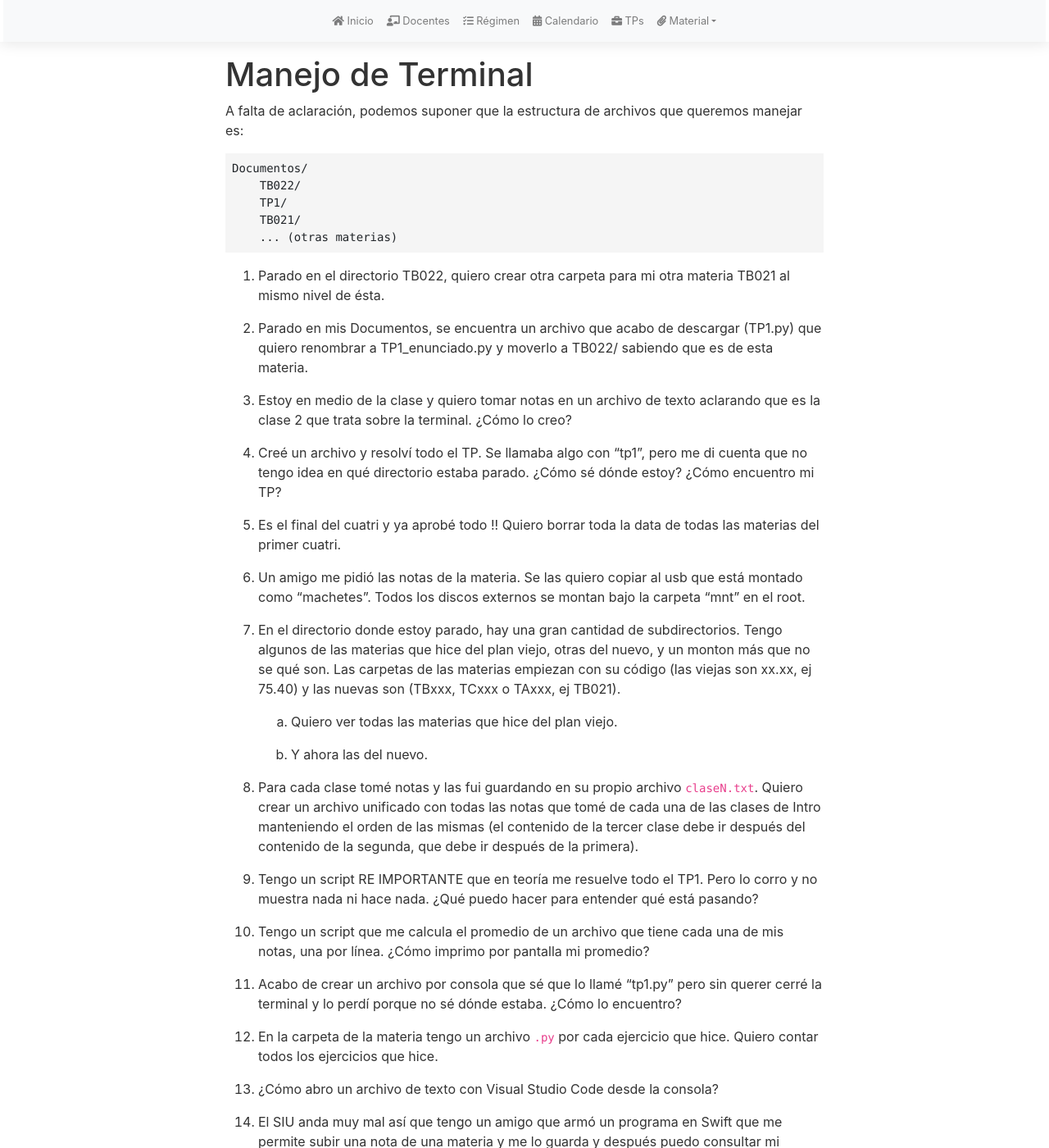
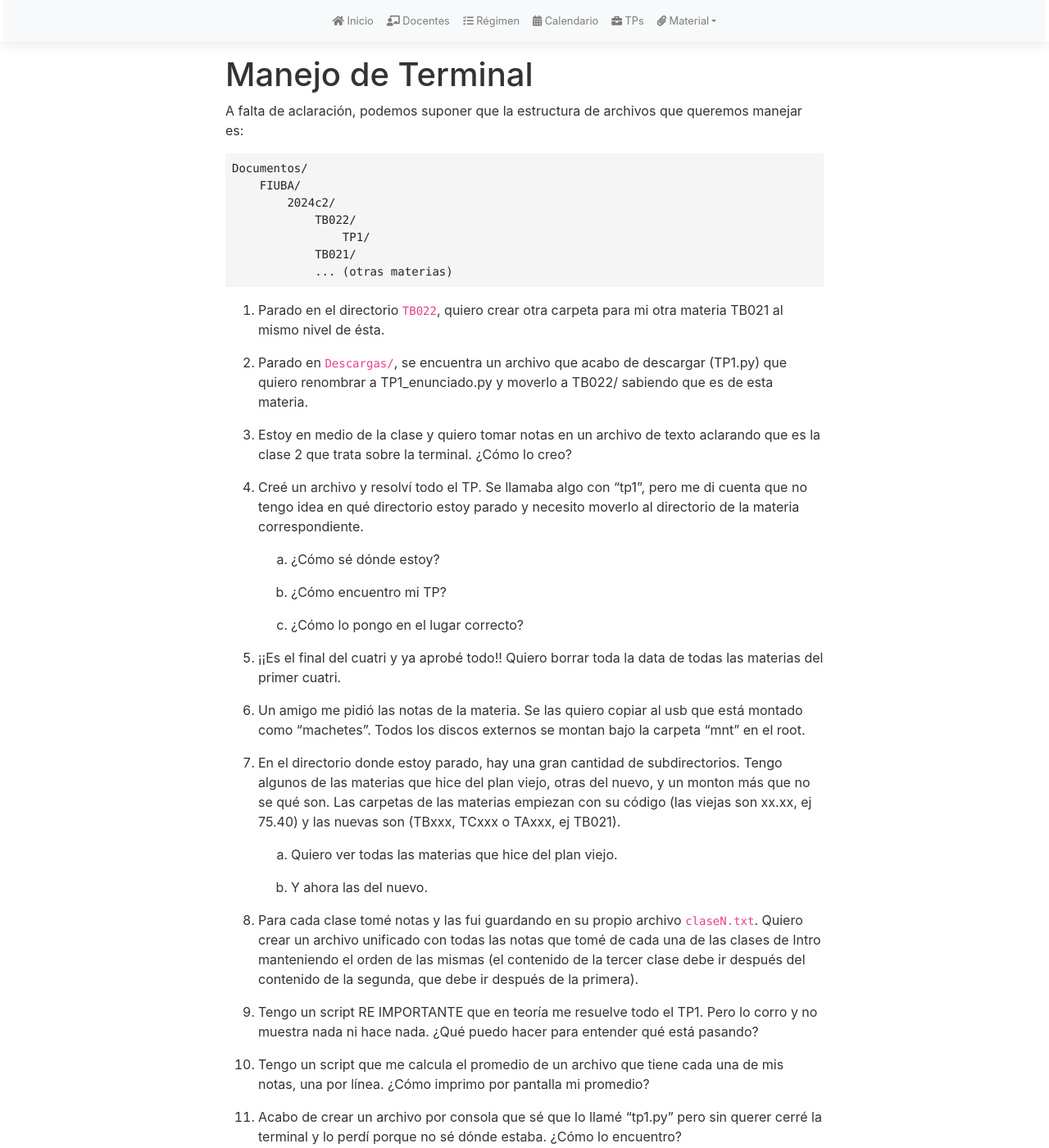
Before and after one commit to intro-tb022/intro, a Jekyll site: the page built from material/guias/terminal.md, in a window 1280 px wide and 1400 px high. Shown: the whole window at 82% size. Built offline with Jekyll 4.4.1, drawn with Linux system fonts in a browser that asks for light colours; nearby versions of some CDN libraries; our own code applies the rules of GitHub Pages for plain Markdown files; some of the changed text lies outside the part shown.

Commit message:
Fixes on enunciados de ejercicios

````diff
--- a/material/guias/terminal.md
+++ b/material/guias/terminal.md
@@ -3,22 +3,31 @@
 A falta de aclaración, podemos suponer que la estructura de archivos que queremos manejar es:
 ```
 Documentos/
-    TB022/
-    TP1/
-    TB021/
-    ... (otras materias)
+    FIUBA/
+        2024c2/
+            TB022/
+                TP1/
+            TB021/
+            ... (otras materias)
 ```
 
 
-1. Parado en el directorio TB022, quiero crear otra carpeta para mi otra materia TB021 al mismo nivel de ésta.
+1. Parado en el directorio `TB022`, quiero crear otra carpeta para mi otra materia TB021 al mismo nivel de ésta.
 
-1. Parado en mis Documentos, se encuentra un archivo que acabo de descargar (TP1.py) que quiero renombrar a TP1_enunciado.py y moverlo a TB022/ sabiendo que es de esta materia.
+1. Parado en `Descargas/`, se encuentra un archivo que acabo de descargar (TP1.py) que quiero renombrar a TP1_enunciado.py y moverlo a TB022/ sabiendo que es de esta materia.
 
 1. Estoy en medio de la clase y quiero tomar notas en un archivo de texto aclarando que es la clase 2 que trata sobre la terminal. ¿Cómo lo creo?
 
-1. Creé un archivo y resolví todo el TP. Se llamaba algo con “tp1”, pero me di cuenta que no tengo idea en qué directorio estaba parado. ¿Cómo sé dónde estoy? ¿Cómo encuentro mi TP?
+1. Creé un archivo y resolví todo el TP. Se llamaba algo con “tp1”, pero me di cuenta que no tengo idea en qué directorio estoy parado y necesito moverlo al directorio de la materia correspondiente.
 
-1. Es el final del cuatri y ya aprobé todo !! Quiero borrar toda la data de todas las materias del primer cuatri.
+    {:.lower_alpha}
+    1. ¿Cómo sé dónde estoy?
+
+    1. ¿Cómo encuentro mi TP?
+
+    1. ¿Cómo lo pongo en el lugar correcto?
+
+1. ¡¡Es el final del cuatri y ya aprobé todo!! Quiero borrar toda la data de todas las materias del primer cuatri.
 
 1. Un amigo me pidió las notas de la materia. Se las quiero copiar al usb que está montado como “machetes”. Todos los discos externos se montan bajo la carpeta “mnt” en el root.
 
@@ -37,11 +46,19 @@ Documentos/
 
 1. Acabo de crear un archivo por consola que sé que lo llamé “tp1.py” pero sin querer cerré la terminal y lo perdí porque no sé dónde estaba. ¿Cómo lo encuentro?
 
-1. En la carpeta de la materia tengo un archivo `.py` por cada ejercicio que hice. Quiero contar todos los ejercicios que hice.
+1. En la carpeta de la materia tengo un archivo `.py` por cada ejercicio que hice.
+
+    {:.lower_alpha}
+    1. Quiero contar todos los ejercicios que hice.
+
+    1. ¿Qué pasa si corro lo siguiente dos veces? ¿Por qué da ese resultado?
+    ```
+    ls ej*.py >> ejercicios.txt | wc -l
+    ```
 
 1. ¿Cómo abro un archivo de texto con Visual Studio Code desde la consola?
 
-1. El SIU anda muy mal así que tengo un amigo que armó un programa en Swift que me permite subir una nota de una materia y me lo guarda y después puedo consultar mi historial y promedio. Para esto tiene una interfaz como la siguiente:
+1. El SIU anda muy mal así que tengo un amigo que armó un programa en C y me pasó el ejecutable para usarlo. El mismo me permite subir una nota de una materia y después consultar mi historial y promedio. Para ésto, tiene una interfaz como la siguiente:
 
     ```
     Qué desea hacer?
@@ -55,9 +72,9 @@ Documentos/
     <Muestra nuevamente el menú>
     ```
 
-    Descargué todo mi historial de notas hasta ahora del SIU pero no lo quiero ingresar uno por uno a mano y no sé programar en Swift. Si el archivo del SIU tiene la forma:
+    Descargué todo mi historial de notas hasta ahora del SIU pero no lo quiero ingresar uno por uno a mano y no puedo modificar el código fuente. Si el archivo del SIU tiene la forma:
     ```
     codigo,nota
     ```
 
-    ¿Cómo puedo hacer?
+    1. ¿Cómo puedo hacer?
````
Also changed, not shown: other parts of material/guias/terminal.md (+1 -1 lines), material/guias/bash.md (+2 -2 lines).
